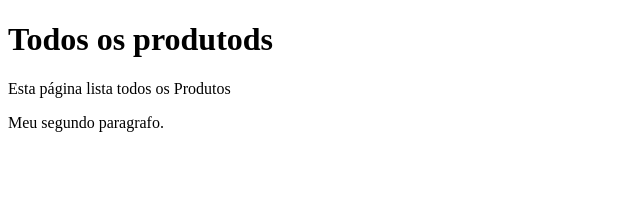
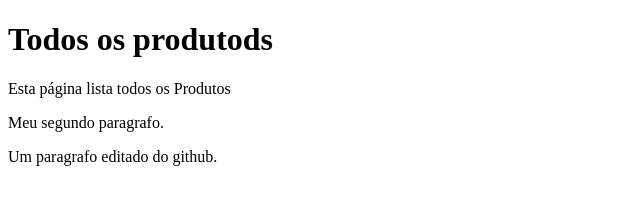
Before and after one commit to joseccna/Projeto_html, a plain HTML site: page produtos.html in a window 1280 px wide. Shown: the whole page, without its empty margins (0-640 px from the left). Drawn offline with Linux system fonts and the light colour scheme.

Commit message:
atualização pagina produtos

```diff
--- a/produtos.html
+++ b/produtos.html
@@ -9,5 +9,6 @@
     <h1>Todos os produtods</h1>
     <p>Esta página lista todos os Produtos</p>
     <p>Meu segundo paragrafo.</p>
+    <P>Um paragrafo editado do github.</P>
 </body>
 </html>
```
